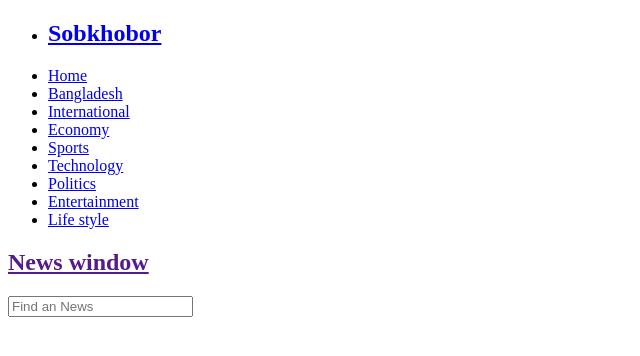
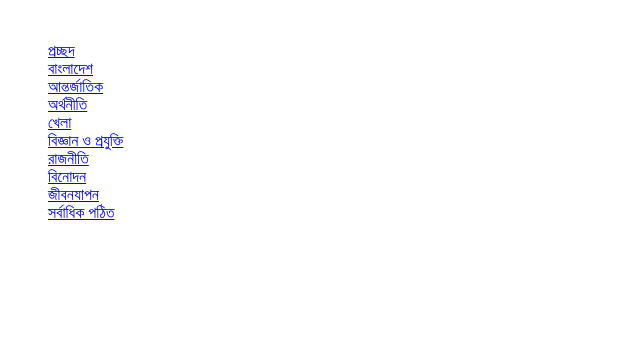
Before and after one commit to Kobecodder/allnews, a Python web app: template allnews/templates/newslist.jinja2 in a window 1280 px wide. Shown: the top 356 px of the page, without its empty margins (0-640 px from the left). Run offline with Jinja, Linux system fonts and the light colour scheme; the template is opened without the code that fills it, so the values that code supplies are empty.

Commit message:
change manubar design

```diff
--- a/allnews/__init__.py
+++ b/allnews/__init__.py
@@ -17,6 +17,7 @@
     config.include('pyramid_jinja2')
     config.add_static_view(name='static', path='allnews:static')
     config.add_route('home', '/')
+    config.add_route('popular', '/news/popular')
     config.add_route('news_category', '/category/{category}')
     config.scan()
     return config.make_wsgi_app()
--- a/allnews/templates/index.jinja2
+++ b/allnews/templates/index.jinja2
@@ -1,5 +1,5 @@
 <!doctype html>
-<html class="no-js" lang="en" data-ng-app="Cqladmin">
+<html class="no-js" lang="en">
 <head>
     <meta charset="utf-8" />
     <meta name="viewport" content="width=device-width, initial-scale=1.0" />
@@ -13,60 +13,14 @@
 
 </head>
 <body >
-<nav class="top-bar">
-    <ul class="title-area">
-        <li class="name">
-            <h1><a title="Sobkhobor" href="http://sobkhobor.com">Sobkhobor</a> </h1>
-        </li>
-    </ul>
-    <section class="top-bar-section">
-        <ul class="right">
-            <li>
-                <a class="" href="/">Home</a>
-            </li>
-            <li>
-                <a class="" href="/category/bangladesh">Bangladesh</a>
-            </li>
-            <li>
-                <a class="" href="/category/international">International</a>
-            </li>
-            <li>
-                <a class="" href="/category/economy">Economy</a>
-            </li>
-            <li>
-                <a class="" href="/category/sports">Sports</a>
-            </li>
-            <li>
-                <a class="" href="/category/technology">Technology</a>
-            </li>
-            <li>
-                <a class="" href="/category/politics">Politics</a>
-            </li>
-            <li>
-                <a class="" href="/category/entertainment">Entertainment</a>
-            </li>
-            <li>
-                <a class="" href="/category/life_style">Life style</a>
-            </li>
-        </ul>
-    </section>
-</nav>
-<section role="main">
-    <div class="header  hide-for-small">
-        <div class="row">
-            <div class="large-6 columns">
-                <h2 ><a href="">News window  </a></h2>
-            </div>
-            <div class="large-6 columns"></div>
-        </div>
-    </div>
+<div class="banner">
+    <img src="{{ request.static_url('allnews:static/image/banner_2.jpg')}}"/>
+</div>
 
 
-
-    {% block newslist %}{% endblock %}
+{% block newslist %}{% endblock %}
 
 
-</section>
 
 
 
--- a/allnews/templates/newslist.jinja2
+++ b/allnews/templates/newslist.jinja2
@@ -2,17 +2,26 @@
 {% block newslist %}
 
     <div class="row">
-        <div class="large-9 small-12 columns">
+        <div class="large-1 columns hide-for-small"></div>
+        <div class="large-10 small-12 columns">
             <div class="row">
-                <div large-10 small-9 columns>
-                    <form method="get" action="/category/{{ view.category }}" accept-charset="UTF-8">
-                        <input id="search" class="search-bar" type="text" placeholder="Find an News" name="search">
-                    </form>
+                <div class="large-12 columns ">
+                   <dl class="sub-nav show-for-large-only">
+                       <dd><a class="" href="/">প্রচ্ছদ</a></dd>
+                       <dd> <a class="" href="/category/bangladesh">বাংলাদেশ</a></dd>
+                       <dd><a class="" href="/category/international">আন্তর্জাতিক</a></dd>
+                       <dd><a class="" href="/category/economy">অর্থনীতি</a></dd>
+                       <dd><a class="" href="/category/sports">খেলা</a></dd>
+                       <dd><a class="" href="/category/technology">বিজ্ঞান ও প্রযুক্তি</a></dd>
+                       <dd><a class="" href="/category/politics">রাজনীতি</a></dd>
+                       <dd><a class="" href="/category/entertainment">বিনোদন</a></dd>
+                       <dd><a class="" href="/category/life_style">জীবনযাপন</a></dd>
+                       <dd ><a href="#">সর্বাধিক পঠিত</a></dd>
+
+                   </dl>
 
                 </div>
-                <div class="large-2 small-3 columns">
 
-                </div>
 
             </div>
 
@@ -30,7 +39,7 @@
                         <h4 class="heading"><a href="{{ news.detail_url}}">{{ news.title }}</a></h4>
                         <p>{{ news.description }} <a class=" secondary" href="{{ news.detail_url }}">--></a></p>
                         <ul class="inline-list">
-                            <li class="radius info label"><a href="{{ news.detail_url}}"><strong>{{ news.source}}</strong></a></li>
+                            <li class="radius info label"><a href="#"><strong>source:{{ news.source}}</strong></a></li>
                             <li  class="radius info label"><a href="">{{ news.created.strftime('%Y-%m-%d') }}</a></li>
                         </ul>
                     </div>
@@ -50,7 +59,7 @@
             </div>
 
         </div>
-        <div class="large-3 columns hide-for-small"></div>
+        <div class="large-1 columns hide-for-small"></div>
 
     </div>
 {% endblock %}
```
Also changed, not shown: allnews/models.py (+8 -1 lines), allnews/static/css/news.css (+17 -0 lines), allnews/templates/table.jinja2 (+81 -31 lines), allnews/views.py (+9 -0 lines), allnews/static/image/banner.jpg (added), allnews/static/image/banner_2.jpg (added). Lines whose indentation alone changed are shown as unchanged.
